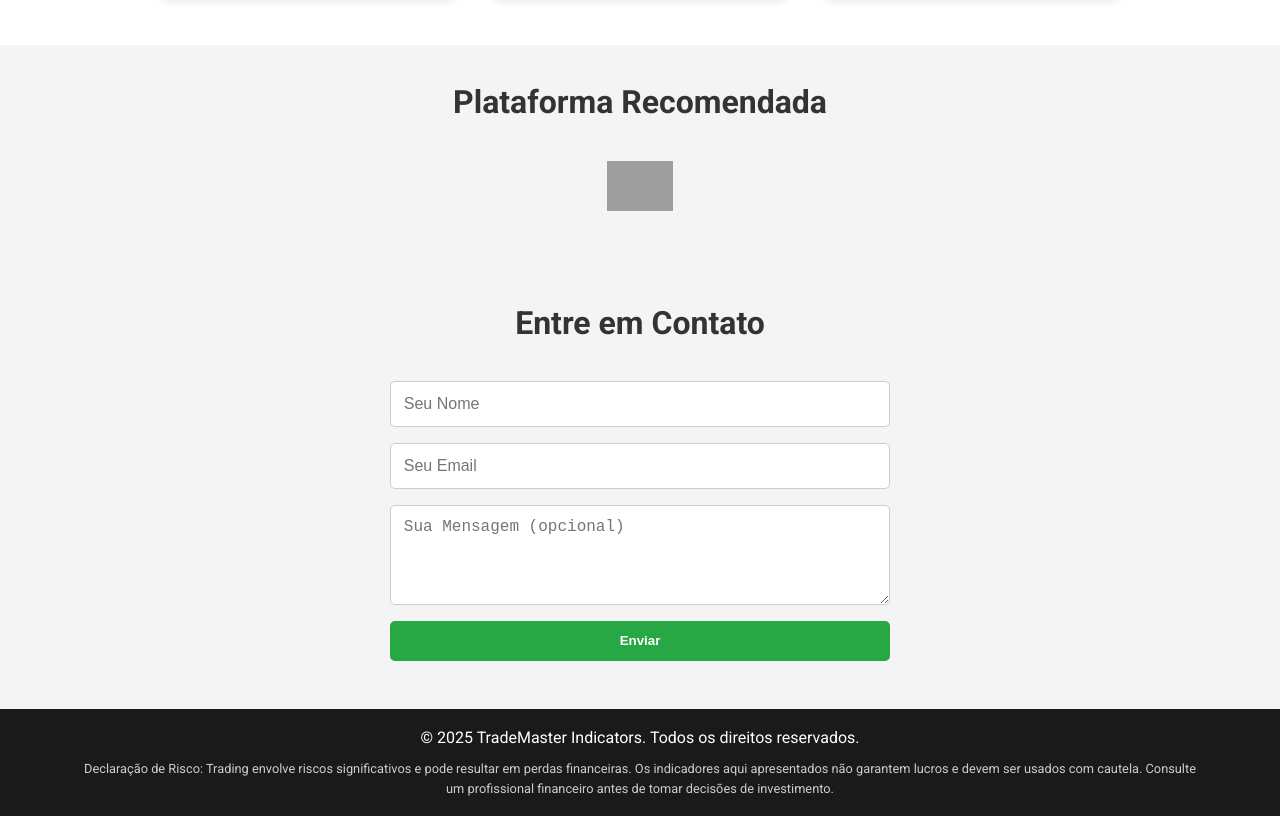
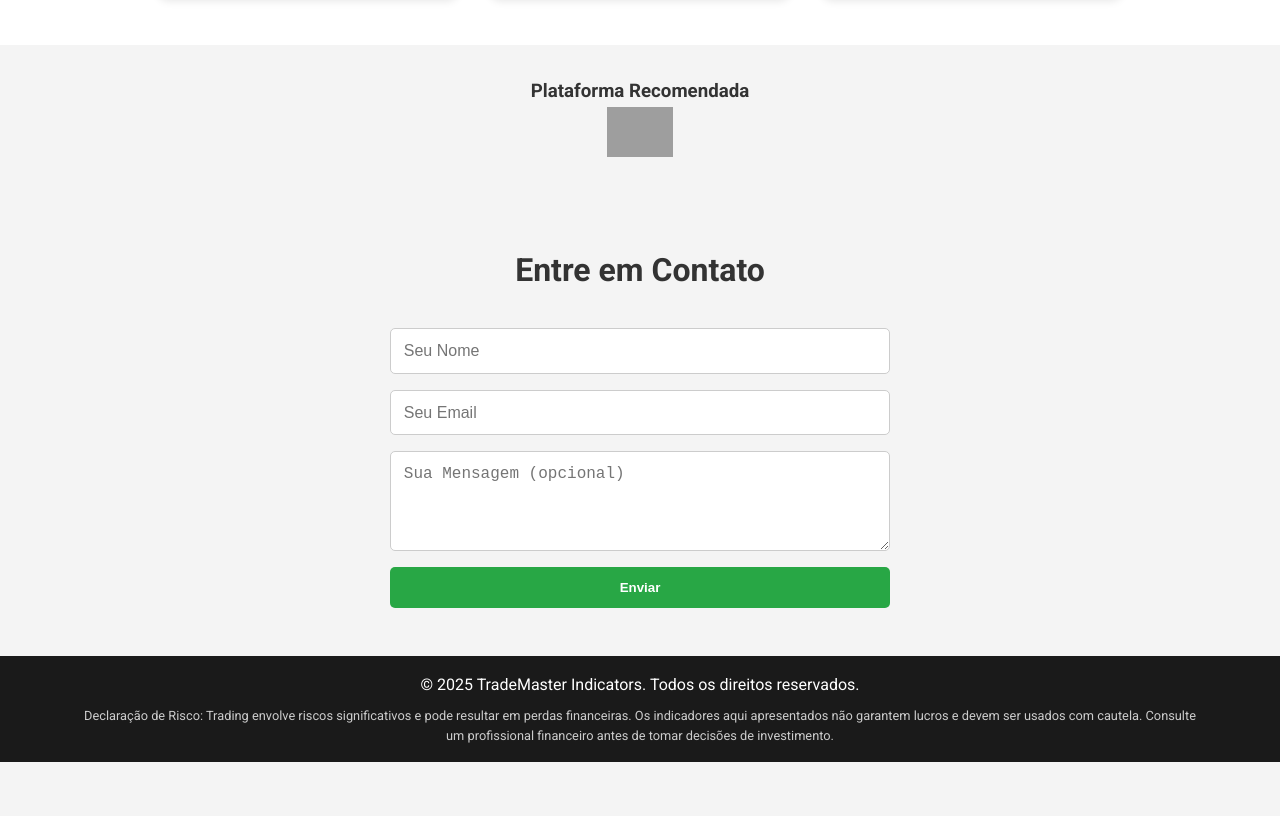
Before and after one commit to ewertonluc4s/home, a plain HTML site: page index.html in a window 1280 px wide. Shown: the part 1316-2132 px from the top of the page. After the commit the page ends 2078 px from the top, so only its background shows below. Drawn offline with Linux system fonts and the light colour scheme; grey boxes are pictures that could not be loaded.

Commit message:
Update index.html

```diff
--- a/index.html
+++ b/index.html
@@ -67,9 +67,9 @@
         </div>
     </section>
 
-    <!-- Seção da logo (Plataforma Recomendada) -->
+    <!-- Seção da plataforma recomendada -->
     <section class="platform">
-        <h2 class="section-title">Plataforma Recomendada</h2>
+        <h3 class="platform-title">Plataforma Recomendada</h3>
         <a href="https://ninjatrader.com/pt-pt/platform/" target="_blank" class="platform-logo-link">
             <img src="https://neotraderbot.com/wp-content/uploads/2023/03/NinjaTrader_Wordmark_color_RGB.png" alt="NinjaTrader Logo" class="platform-logo">
         </a>
```
